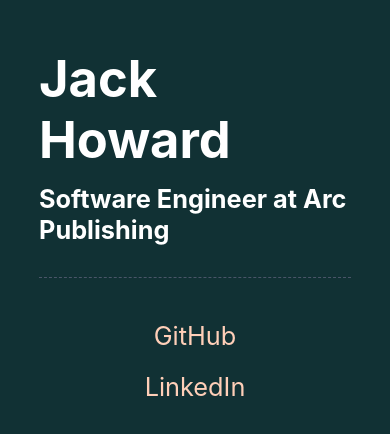
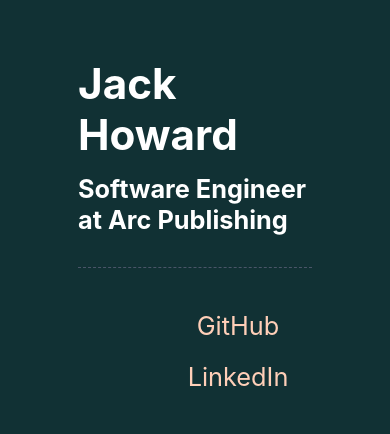
Before and after one commit to JackHowa/JackHowa.github.io, an Eleventy site: page index.njk in a window 390 px wide. Shown: the part 150-584 px from the top of the page. Built offline with nearby package versions, Linux system fonts and the light colour scheme; Eleventy itself is replaced by a stand-in of ours; files that its build step writes are made by us from their sources.

Commit message:
Remove breakpoints, truly response

```diff
--- a/_includes/styles.css
+++ b/_includes/styles.css
@@ -1,9 +1,13 @@
+html {
+  /* weird issues with body not encompassing all */
+  background-color: #113134;
+}
+
 html,
 body {
   position: fixed;
   width: 100%;
   height: 100%;
-  background-color: #113134;
   margin: 0;
   padding: 0;
 }
@@ -14,7 +18,7 @@
   /* https://caniuse.com/#feat=css-overscroll-behavior */
   overscroll-behavior: none;
   margin: 0;
-  padding: 0;
+  padding: 0 10vw 0 10vw;
   height: 90vh;
   display: flex;
   flex-direction: column;
@@ -26,20 +30,23 @@
 }
 
 h1 {
-  font-size: 4vmax;
+  font-size: 5vmax;
   margin: 0;
 }
 
 h2 {
   padding-top: 0.5em;
-  font-size: 2vmax;
+  font-size: 3vmax;
   margin: 0;
 }
 
 a {
-  font-size: 2vmax;
+  padding: 10px;
+  font-size: 3vmax;
   color: #ffcfb8;
   text-decoration: none;
+  min-width: 300px;
+  text-align: center;
 }
 
 a:hover {
@@ -61,29 +68,5 @@
 footer {
   display: flex;
   justify-content: space-around;
+  flex-flow: row wrap;
 }
-
-@media (max-width: 800px) {
-  main {
-    padding: 0 10vw 0 10vw;
-  }
-  a {
-    padding: 10px;
-  }
-
-  footer {
-    flex-direction: column;
-    align-items: center;
-  }
-  h1 {
-    font-size: 6vmax;
-  }
-
-  h2 {
-    font-size: 3vmax;
-  }
-
-  a {
-    font-size: 3vmax;
-  }
-}
```
